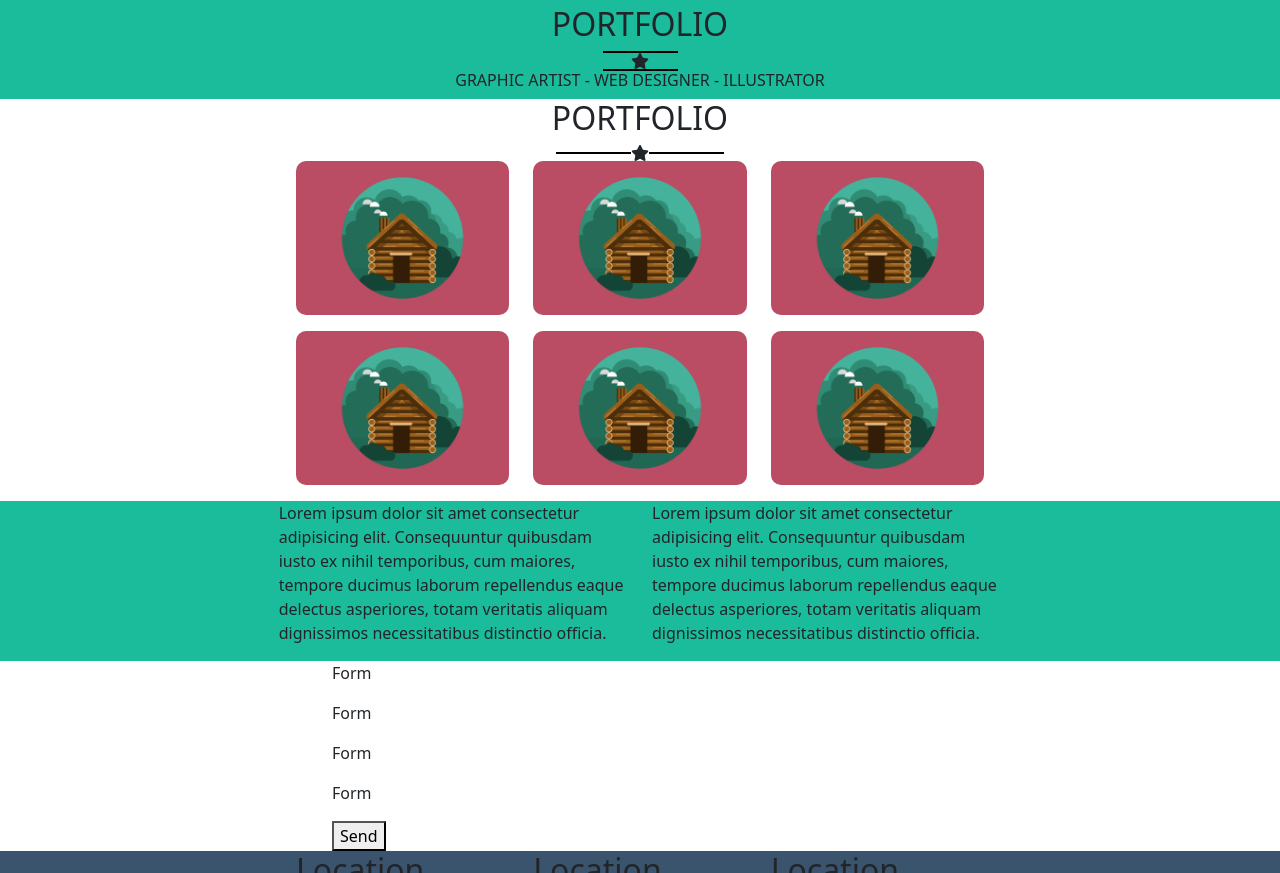
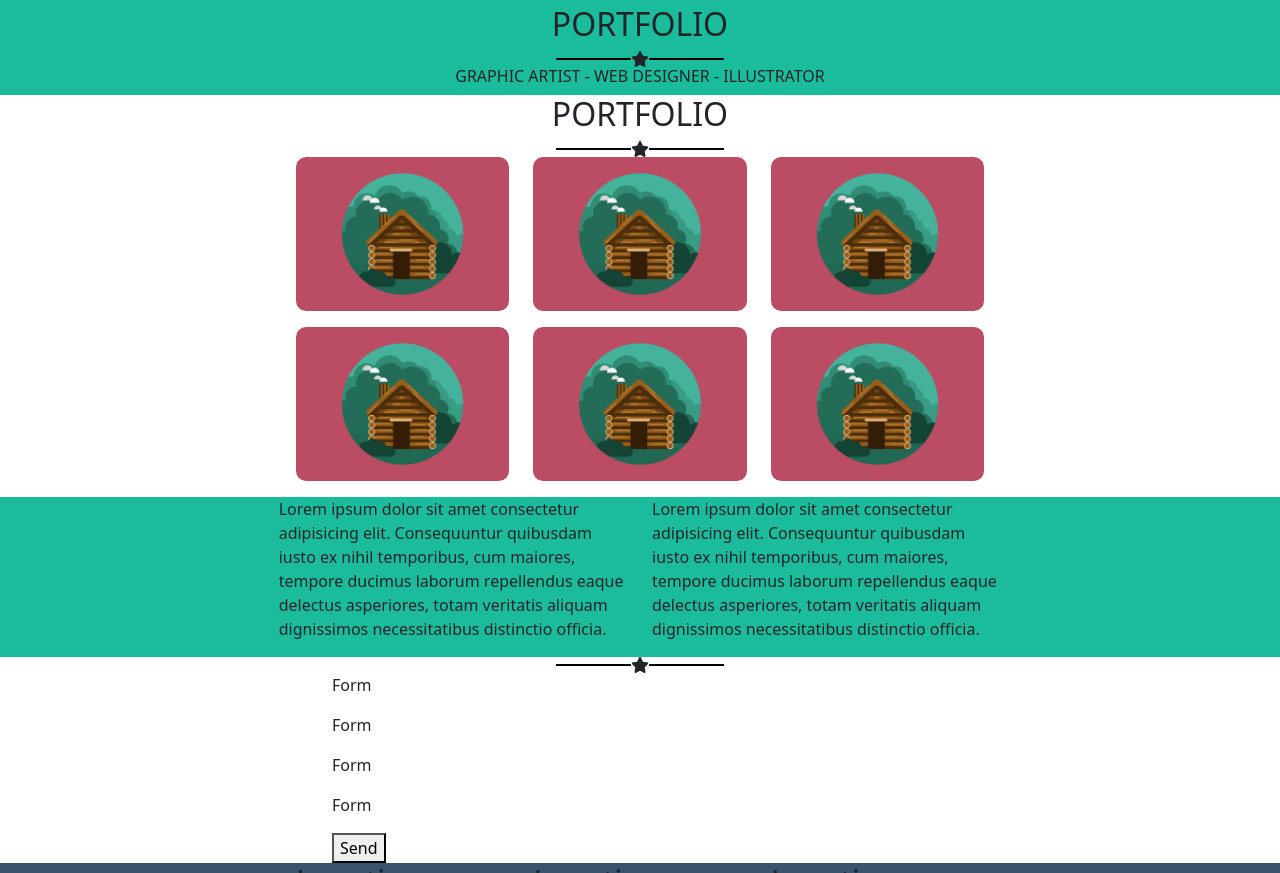
Before and after one commit to MatteoDiMario96/html-css-bootstrap-freelancer, a plain HTML site: page index.html in a window 1280 px wide. Shown: the part 478-1351 px from the top of the page. Drawn offline with nearby package versions, Linux system fonts and the light colour scheme.

Commit message:
Aggiunta barra stellina, da vedere bene comportamento in responsive che io ho dato grandezza fissa

```diff
--- a/index.html
+++ b/index.html
@@ -34,7 +34,7 @@
                         </h2>
                     </div>
 
-                    <div class="col-10 col-md-6 col-lg-4 d-flex flex-wrap justify-content-center align-items-center flex-column">
+                    <div class="col-10 col-md-6 col-lg-4 d-flex flex-wrap justify-content-center align-items-center">
                         <div class="half-black-line"></div>
 
                         <i class="fa-solid fa-star"></i>
@@ -135,6 +135,14 @@
             <div class="col-6">
                 <div class="container">
                     <div class="row d-flex justify-content-center align-items-center">
+                        <div class="col-10 col-md-6 col-lg-4 d-flex justify-content-center align-items-center">
+                            <div class="half-black-line"></div>
+
+                            <i class="fa-solid fa-star"></i>
+
+                            <div class="half-black-line"></div>
+                        </div>
+
                         <div class="col-12">
                             <p>
                                 Form
```
